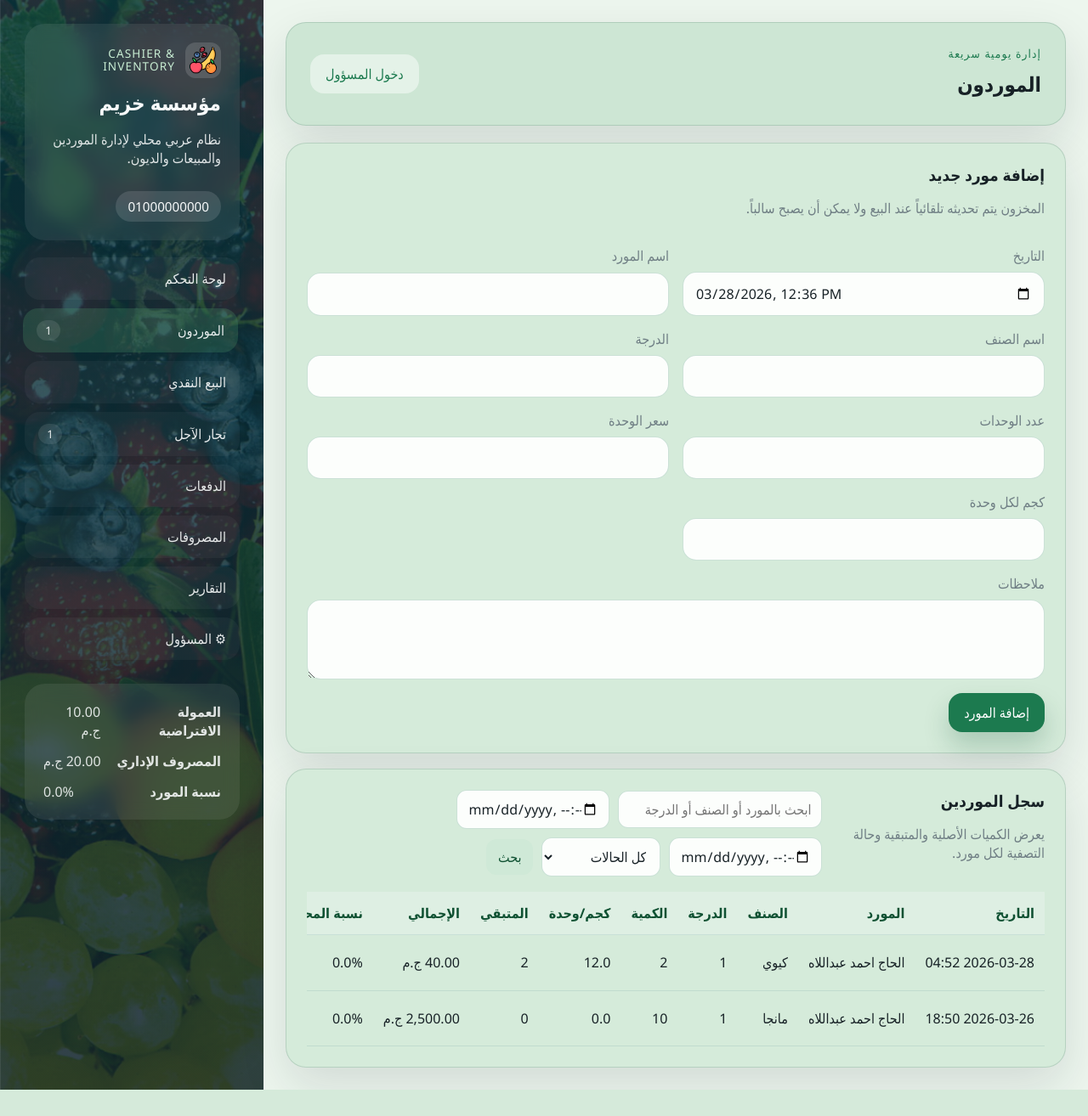
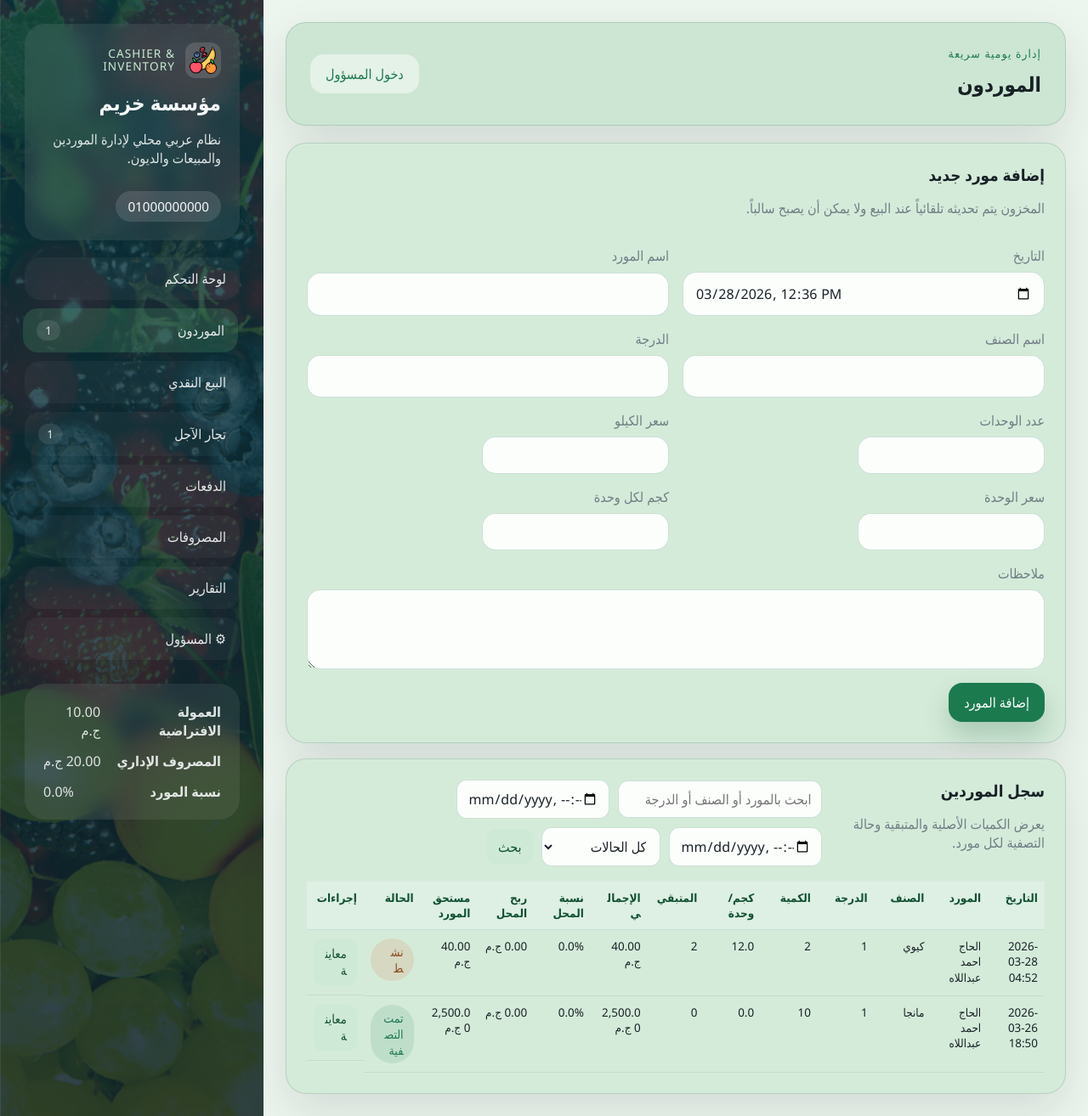
Before and after one commit to muhamedrar/Obour-Market-Cashier-System, a Flask app: page /suppliers/ in a window 1280 px wide. Shown: the whole page at 85% size. Before the commit the page ends 1283 px from the top, so only its background shows below. Run offline with Flask 3, Linux system fonts and the light colour scheme; data comes from the database, SQL or seed files in the repository.

Commit message:
added automatic calculation for unti price and enhnced the fields

```diff
--- a/routes/supplier_routes.py
+++ b/routes/supplier_routes.py
@@ -41,8 +41,14 @@ def suppliers():
         supplier.fruit_name = request.form.get("fruit_name", "").strip()
         supplier.class_number = request.form.get("class_number", "").strip()
         supplier.units_count = parse_int(request.form.get("units_count"))
-        supplier.price_per_unit = parse_float(request.form.get("price_per_unit"))
         supplier.kilograms_per_unit = parse_float(request.form.get("kilograms_per_unit"))
+        price_per_unit = parse_float(request.form.get("price_per_unit"))
+        price_per_kilogram = parse_float(request.form.get("price_per_kilogram"))
+        supplier.price_per_unit = (
+            round(price_per_kilogram * supplier.kilograms_per_unit, 2)
+            if price_per_kilogram > 0 and supplier.kilograms_per_unit > 0
+            else price_per_unit
+        )
         supplier.supplier_profit_percentage = (
             parse_float(
                 request.form.get("supplier_profit_percentage"),
@@ -61,7 +67,12 @@ def suppliers():
             flash("يرجى إدخال اسم المورد والصنف والدرجة.", "error")
             return redirect(url_for("suppliers.suppliers"))
 
-        if supplier.units_count <= 0 or supplier.price_per_unit < 0 or supplier.kilograms_per_unit < 0:
+        if (
+            supplier.units_count <= 0
+            or supplier.price_per_unit < 0
+            or supplier.kilograms_per_unit < 0
+            or price_per_kilogram < 0
+        ):
             flash("عدد الوحدات والسعر والوزن لكل وحدة يجب أن تكون قيمهم صالحة.", "error")
             return redirect(url_for("suppliers.suppliers"))
         if supplier.supplier_profit_percentage < 0 or supplier.supplier_profit_percentage > 100:
--- a/static/css/style.css
+++ b/static/css/style.css
@@ -323,6 +323,15 @@ textarea {
     color: var(--muted);
 }
 
+.form-grid label.compact-field {
+    width: min(100%, 220px);
+    justify-self: start;
+}
+
+.supplier-form-grid input[type="number"] {
+    padding: 10px 12px;
+}
+
 .full-width {
     grid-column: 1 / -1;
 }
@@ -456,6 +465,10 @@ table {
     border-collapse: collapse;
 }
 
+.supplier-table {
+    table-layout: fixed;
+}
+
 th,
 td {
     padding: 14px 12px;
@@ -468,6 +481,21 @@ th {
     color: var(--primary-dark);
     font-weight: 700;
     background: #deefe3;
+}
+
+.supplier-table th,
+.supplier-table td {
+    padding: 10px 8px;
+    font-size: 0.84rem;
+    white-space: normal;
+    word-break: break-word;
+    line-height: 1.35;
+    vertical-align: top;
+}
+
+.supplier-table .actions-cell {
+    flex-direction: column;
+    align-items: stretch;
 }
 
 .mini-list {
--- a/static/js/app.js
+++ b/static/js/app.js
@@ -227,3 +227,26 @@ document.querySelectorAll("[data-confirm]").forEach((button) => {
         }
     });
 });
+
+document.querySelectorAll("[data-supplier-form]").forEach((form) => {
+    const kilogramsPerUnitInput = form.querySelector('input[name="kilograms_per_unit"]');
+    const pricePerKilogramInput = form.querySelector('input[name="price_per_kilogram"]');
+    const pricePerUnitInput = form.querySelector('input[name="price_per_unit"]');
+
+    const syncUnitPrice = () => {
+        if (!kilogramsPerUnitInput || !pricePerKilogramInput || !pricePerUnitInput) {
+            return;
+        }
+
+        const kilogramsPerUnit = Number(kilogramsPerUnitInput.value || 0);
+        const pricePerKilogram = Number(pricePerKilogramInput.value || 0);
+
+        if (kilogramsPerUnit > 0 && pricePerKilogram > 0) {
+            pricePerUnitInput.value = (kilogramsPerUnit * pricePerKilogram).toFixed(2);
+        }
+    };
+
+    kilogramsPerUnitInput?.addEventListener("input", syncUnitPrice);
+    pricePerKilogramInput?.addEventListener("input", syncUnitPrice);
+    syncUnitPrice();
+});
--- a/templates/suppliers.html
+++ b/templates/suppliers.html
@@ -9,7 +9,7 @@
                 <p>المخزون يتم تحديثه تلقائياً عند البيع ولا يمكن أن يصبح سالباً.</p>
             </div>
         </div>
-        <form class="form-grid" method="post">
+        <form class="form-grid supplier-form-grid" method="post" data-supplier-form>
             <input type="hidden" name="supplier_id" value="{{ edit_supplier.id if edit_supplier else '' }}">
             <label>
                 <span>التاريخ</span>
@@ -27,20 +27,30 @@
                 <span>الدرجة</span>
                 <input type="text" name="class_number" value="{{ edit_supplier.class_number if edit_supplier else '' }}" required>
             </label>
-            <label>
+            <label class="compact-field">
                 <span>عدد الوحدات</span>
                 <input type="number" min="1" name="units_count" value="{{ edit_supplier.units_count if edit_supplier else '' }}" required>
             </label>
-            <label>
+            <label class="compact-field">
+                <span>سعر الكيلو</span>
+                <input
+                    type="number"
+                    min="0"
+                    step="0.01"
+                    name="price_per_kilogram"
+                    value="{% if edit_supplier and edit_supplier.kilograms_per_unit %}{{ '%.2f'|format(edit_supplier.price_per_unit / edit_supplier.kilograms_per_unit) }}{% endif %}"
+                >
+            </label>
+            <label class="compact-field">
                 <span>سعر الوحدة</span>
                 <input type="number" min="0" step="0.01" name="price_per_unit" value="{{ edit_supplier.price_per_unit if edit_supplier else '' }}" required>
             </label>
-            <label>
+            <label class="compact-field">
                 <span>كجم لكل وحدة</span>
                 <input type="number" min="0" step="0.01" name="kilograms_per_unit" value="{{ edit_supplier.kilograms_per_unit if edit_supplier else '' }}" required>
             </label>
             {% if is_admin %}
-                <label>
+                <label class="compact-field">
                     <span>نسبة ربح المحل من المورد (%)</span>
                     <input type="number" min="0" max="100" step="0.01" name="supplier_profit_percentage" value="{{ edit_supplier.supplier_profit_percentage if edit_supplier else settings.supplier_profit_percentage }}" required>
                 </label>
@@ -82,7 +92,7 @@
             </form>
         </div>
         <div class="table-wrap records-scroll">
-            <table>
+            <table class="supplier-table">
                 <thead>
                     <tr>
                         <th>التاريخ</th>
```
